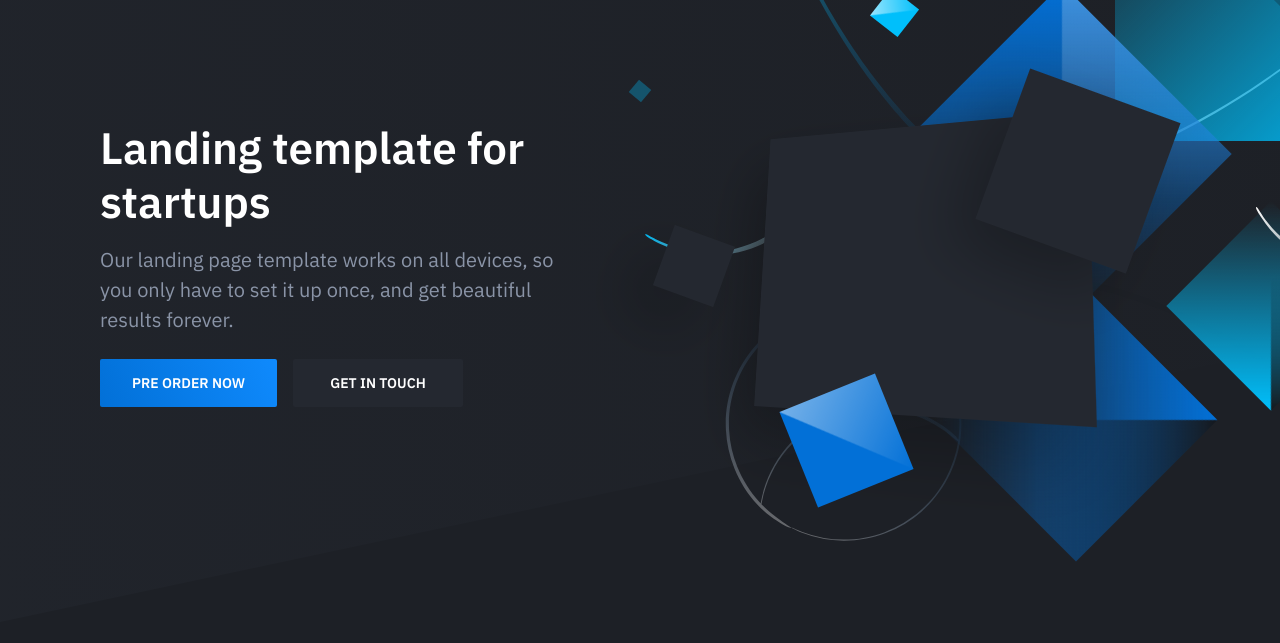
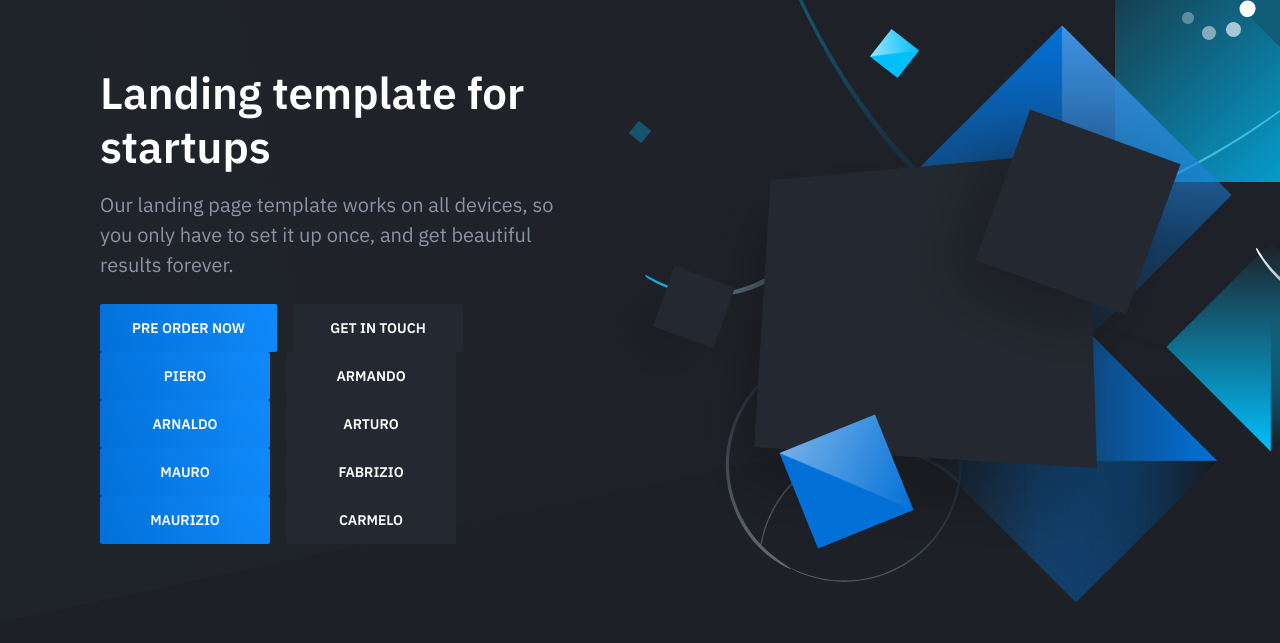
Before and after one commit to amatodavide/landingdm2021, a plain HTML site: page index.html in a window 1280 px wide. Shown: the part 78-721 px from the top of the page. Drawn offline with nearby package versions, Linux system fonts and the light colour scheme.

Commit message:
Aggiunto un botto di bottoni
Tutti con nomi fantastici

```diff
--- a/index.html
+++ b/index.html
@@ -61,6 +61,10 @@ height="0" width="0" style="display:none;visibility:hidden"></iframe></noscript>
                                 to set it up once, and get beautiful results forever.</p>
                             <div class="hero-cta"><a class="button button-primary" href="preorder.html">Pre order
                                     now</a><a class="button" href="#">Get in touch</a></div>
+                            <div class="hero-cta"><a class="button button-primary" href="preorder.html">Piero</a><a class="button" href="#">Armando</a></div>
+                            <div class="hero-cta"><a class="button button-primary" href="preorder.html">Arnaldo</a><a class="button" href="#">Arturo</a></div>
+                            <div class="hero-cta"><a class="button button-primary" href="preorder.html">Mauro</a><a class="button" href="#">Fabrizio</a></div>
+                            <div class="hero-cta"><a class="button button-primary" href="preorder.html">Maurizio</a><a class="button" href="#">Carmelo</a></div>
                         </div>
                         <div class="hero-figure anime-element">
                             <svg class="placeholder" width="528" height="396" viewBox="0 0 528 396">
```
